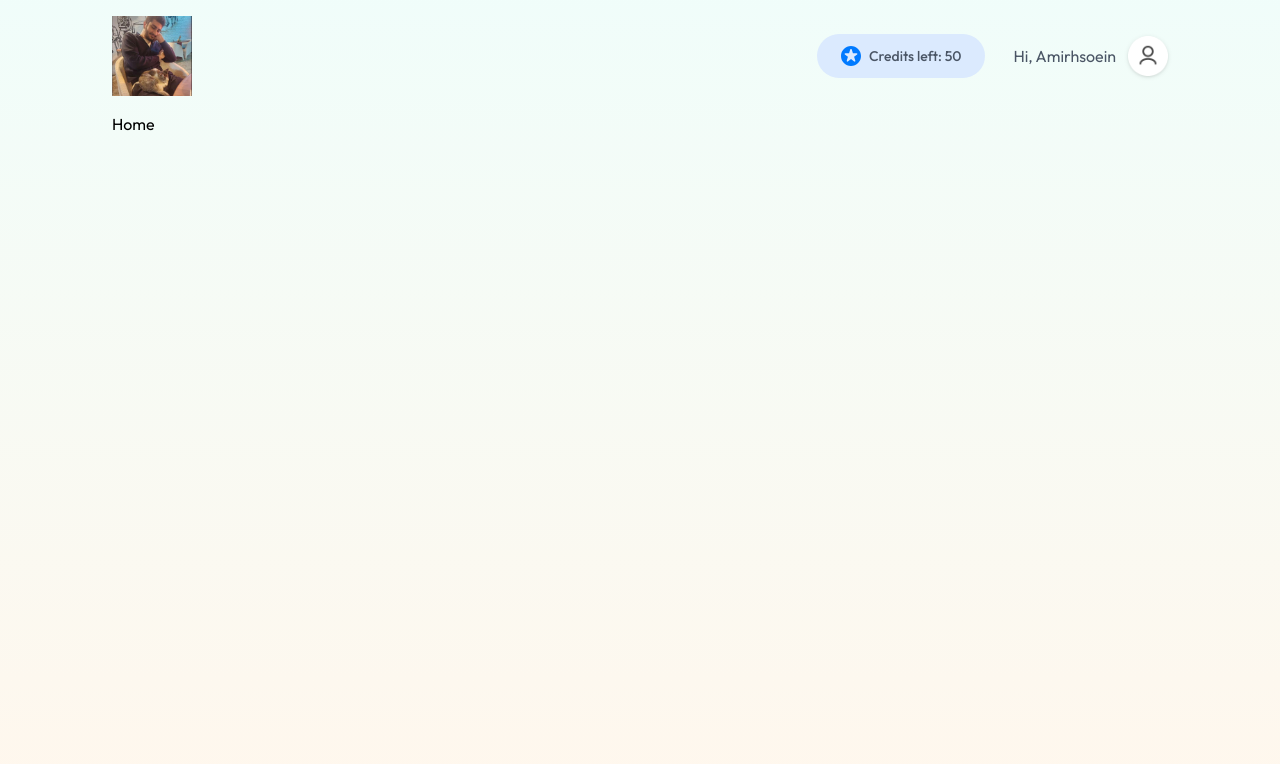
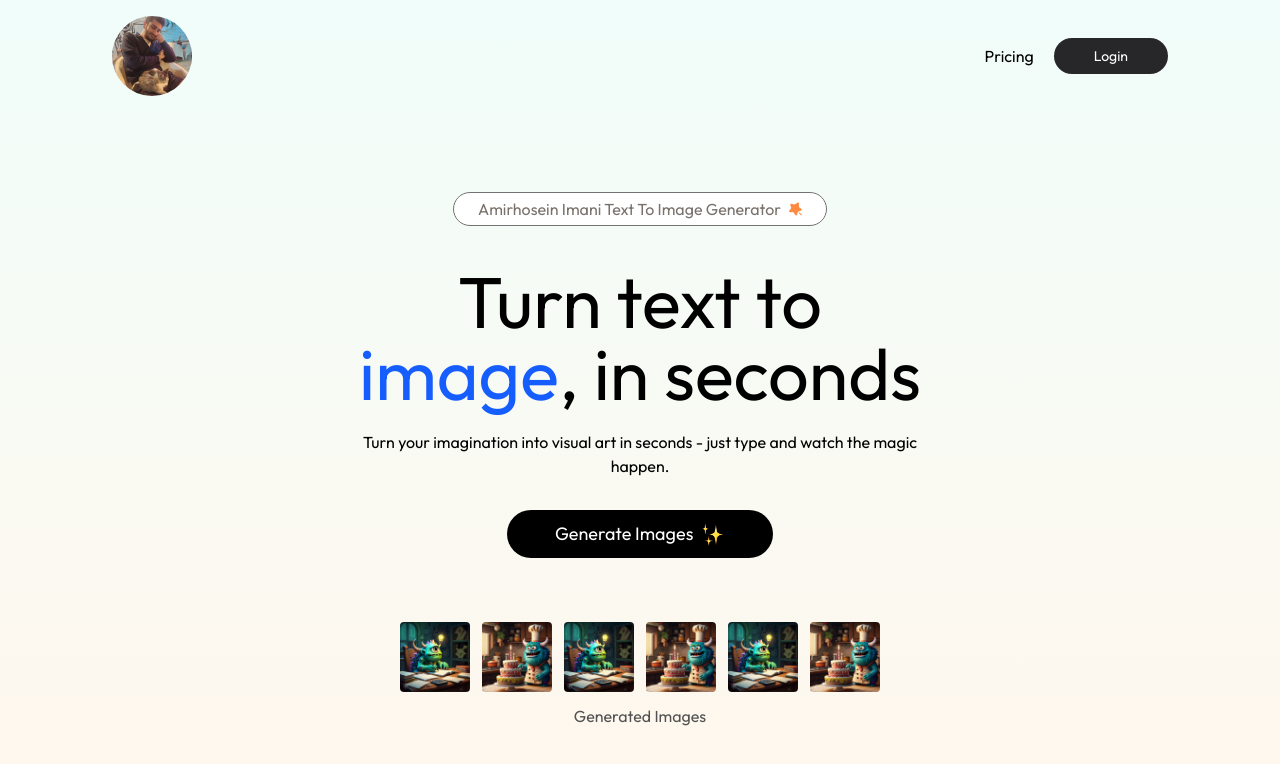
Before and after one commit to Amirhosein-Imani/SaaS-image-generator, a React (Vite) app in the folder client/: page / in a window 1280 px wide. Shown: the top 764 px of the page. Built offline with nearby package versions, Linux system fonts and the light colour scheme.

Commit message:
Work on Navbar and Header components & Add AppContext

```diff
--- /dev/null
+++ b/client/src/components/Header.jsx
@@ -0,0 +1,50 @@
+import React from 'react'
+import { assets } from '../assets/assets'
+
+const Header = () => {
+
+  return (
+
+    <div className='flex flex-col justify-center items-center text-center my-20'>
+
+        <div className='text-stone-500 inline-flex text-center gap-2 bg-white px-6 py-1 rounded-full border border-neutral-500'>
+
+            <p>Amirhosein Imani Text To Image Generator</p>
+            <img src={assets.star_icon} alt="" />
+
+        </div>
+
+        <h1 className='text-4xl max-w-[300px] sm:text-7xl sm:max-w-[590px] mx-auto mt-10 text-center'>Turn text to <span className='text-blue-600'>image</span>, in seconds</h1>
+
+        <p className='text-center max-w-xl mx-auto mt-5'>Turn your imagination into visual art in seconds - just type and watch the magic happen.</p>
+
+        <button className='text-white sm:text-lg w-auto bg-black mt-8 px-12 py-2.5 flex items-center gap-2 rounded-full'>
+
+            Generate Images
+            <img className='h-6' src={assets.star_group} alt="" />
+
+        </button>
+
+        <div className='flex flex-wrap justify-center mt-16 gap-3'>
+
+          {
+
+            Array(6).fill('').map((item , index) => (
+
+              <img className='rounded hover:scale-105 transition-all duration-300 cursor-pointer max-sm:w-10' src={index % 2 === 0 ? assets.sample_img_2 : assets.sample_img_1} key={index} width={70} />
+
+            ))
+
+          }
+
+        </div>
+
+        <p className='mt-3 text-neutral-600'>Generated Images</p>
+
+    </div>
+
+  )
+
+}
+
+export default Header
--- a/client/src/components/Navbar.jsx
+++ b/client/src/components/Navbar.jsx
@@ -1,10 +1,11 @@
-import React, { useState } from 'react'
+import React, { useContext } from 'react'
 import { assets } from '../assets/assets'
 import { Link, useNavigate } from 'react-router-dom'
+import { AppContext } from '../context/AppContext'
 
 const Navbar = () => {
 
-    const [user , setUser] = useState(true);
+    const {user} = useContext(AppContext);
     const navigate = useNavigate();
 
   return (
@@ -13,7 +14,7 @@ const Navbar = () => {
 
         <Link to='/'>
 
-            <img src={assets.amirhosein_imani} alt="Amirhosein Imani" className='w-10 h-auto sm:w-15 lg:w-20' />
+            <img src={assets.amirhosein_imani} alt="Amirhosein Imani" className='rounded-full w-10 h-auto sm:w-15 lg:w-20' />
 
         </Link>
 
@@ -24,7 +25,7 @@ const Navbar = () => {
                 user ?
                 <div className='flex items-center gap-2 sm:gap-3'>
 
-                    <button className='flex items-center gap-2 bg-blue-100 px-4 sm:px-6 py-1.5 sm:py-3 rounded-full hover:scale-105 transition-all duration-700'>
+                    <button onClick={() => navigate('/buy')} className='flex items-center gap-2 bg-blue-100 px-4 sm:px-6 py-1.5 sm:py-3 rounded-full hover:scale-105 transition-all duration-700'>
 
                         <img src={assets.credit_star} alt="Credit Star" className='w-5' />
                         <p className='text-xs sm:text-sm font-medium text-gray-600'>Credits left: 50</p>
--- /dev/null
+++ b/client/src/context/AppContext.jsx
@@ -0,0 +1,27 @@
+import { createContext, useState } from "react";
+
+export const AppContext = createContext();
+
+const AppContextProvider = (props) => {
+
+    const [user , setUser] = useState(null);
+
+    const value = {
+
+        user , setUser
+
+    }
+
+    return (
+
+        <AppContext.Provider value={value}>
+
+            {props.children}
+
+        </AppContext.Provider>
+
+    )
+
+}
+
+export default AppContextProvider
--- a/client/src/main.jsx
+++ b/client/src/main.jsx
@@ -2,12 +2,17 @@ import { createRoot } from 'react-dom/client'
 import { BrowserRouter } from 'react-router-dom'
 import './index.css'
 import App from './App.jsx'
+import AppContextProvider from './context/AppContext.jsx'
 
 createRoot(document.getElementById('root')).render(
 
   <BrowserRouter>
 
-    <App />
+    <AppContextProvider>
+
+      <App />
+
+    </AppContextProvider>
 
   </BrowserRouter>,
 
--- a/client/src/pages/Home.jsx
+++ b/client/src/pages/Home.jsx
@@ -1,10 +1,15 @@
 import React from 'react'
+import Header from '../components/Header'
 
 const Home = () => {
 
   return (
 
-    <div>Home</div>
+    <div>
+
+      <Header/>
+
+    </div>
 
   )
 
```
